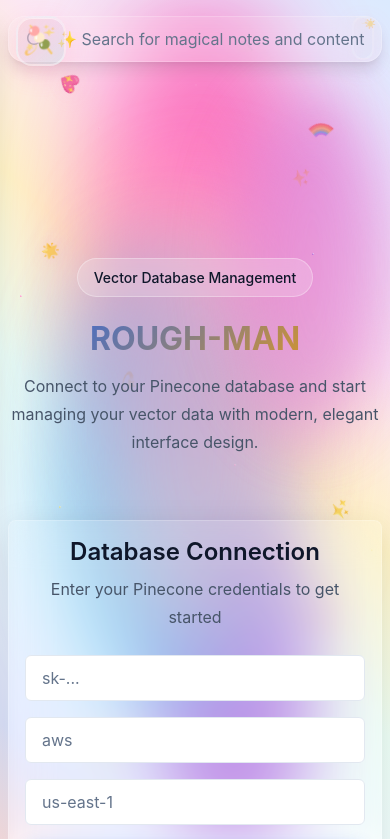
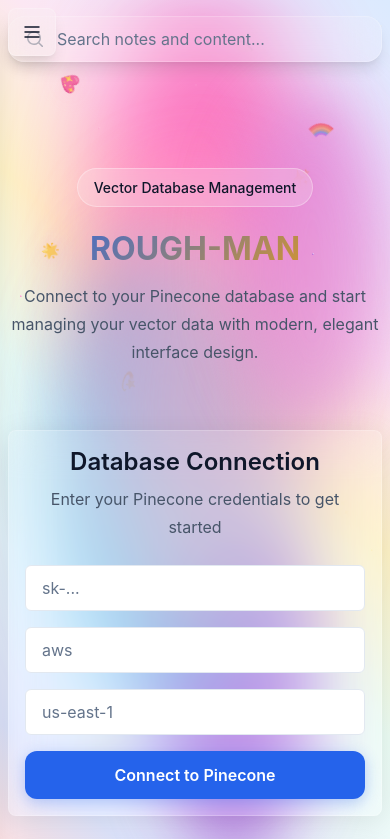
Before and after one commit to yuvasria924/roughGPT, a SvelteKit app in the folder rough-app/: page / in a window 390 px wide. Shown: the top 839 px of the page. Built offline with nearby package versions, Linux system fonts and the light colour scheme.

Commit message:
Update layout to remove kawaii elements and simplify design
cgen-237f14cb359541e38d9a0bfc84d9b75e

```diff
--- a/rough-app/src/routes/+layout.svelte
+++ b/rough-app/src/routes/+layout.svelte
@@ -49,11 +49,10 @@
 	});
 </script>
 
-<!-- Enhanced anime background with more vibrant colors -->
-<AnimeBackground opacity={0.6} />
+<AnimeBackground opacity={0.2} />
 
 <div class="layout-container">
-	<!-- Kawaii Sidebar -->
+	<!-- Sidebar -->
 	<Sidebar bind:isOpen={isSidebarOpen} />
 
 	<!-- Sidebar overlay for mobile -->
@@ -61,234 +60,88 @@
 		<div class="sidebar-overlay" onclick={closeSidebar}></div>
 	{/if}
 
-	<!-- Kawaii Menu Toggle Button -->
+	<!-- Menu Toggle Button -->
 	<button class="menu-toggle" onclick={toggleSidebar}>
-		<div class="menu-icon">
+		<svg viewBox="0 0 24 24" fill="none" stroke="currentColor" stroke-width="2">
 			{#if isSidebarOpen}
-				<span class="close-emoji">🌸</span>
+				<path d="M6 18L18 6M6 6l12 12"/>
 			{:else}
-				<span class="menu-emoji">🍡</span>
+				<path d="M3 12h18M3 6h18M3 18h18"/>
 			{/if}
-		</div>
-		<div class="button-sparkles">
-			<div class="sparkle sparkle-1">✨</div>
-			<div class="sparkle sparkle-2">💫</div>
-		</div>
+		</svg>
 	</button>
 
-	<!-- Enhanced Theme Toggle -->
+	<!-- Theme Toggle -->
 	<div class="theme-toggle-container">
-		<div class="theme-wrapper">
-			<ThemeToggle size="md" />
-			<div class="theme-sparkles">
-				<div class="sparkle">🌙</div>
-				<div class="sparkle">☀️</div>
-			</div>
-		</div>
+		<ThemeToggle size="md" />
 	</div>
 
-	<!-- Magical Floating Search Bar -->
+	<!-- Floating Search Bar -->
 	<FloatingSearchBar
-		placeholder="✨ Search for magical notes and content... 🔍"
+		placeholder="Search notes and content..."
 		value={searchQuery}
 		on:search={handleSearch}
 	/>
 
-	<!-- Main Content with enhanced styling -->
+	<!-- Main Content -->
 	<main class="main-content">
 		{@render children()}
 	</main>
-
-	<!-- Floating action button -->
-	<button class="fab">
-		<span class="fab-emoji">✨</span>
-		<div class="fab-sparkles">
-			<div class="sparkle">💖</div>
-			<div class="sparkle">🌟</div>
-			<div class="sparkle">💫</div>
-		</div>
-	</button>
 </div>
 
 <style>
 	.layout-container {
 		min-height: 100vh;
 		position: relative;
-		overflow-x: hidden;
 	}
 
 	.menu-toggle {
 		position: fixed;
-		top: var(--space-6);
-		left: var(--space-6);
+		top: var(--space-4);
+		left: var(--space-4);
 		z-index: 60;
-		background: linear-gradient(135deg,
-			rgba(255, 182, 193, 0.3),
-			rgba(221, 160, 221, 0.2),
-			rgba(173, 216, 230, 0.3)
-		);
+		background: rgba(255, 255, 255, 0.15);
 		backdrop-filter: blur(20px);
-		-webkit-backdrop-filter: blur(20px);
-		border: 2px solid rgba(255, 255, 255, 0.4);
-		border-radius: var(--radius-2xl);
+		border: 1px solid rgba(255, 255, 255, 0.2);
+		border-radius: var(--radius-lg);
 		padding: var(--space-3);
+		color: var(--text-primary);
 		cursor: pointer;
 		transition: all var(--transition-base);
-		width: 60px;
-		height: 60px;
+		width: 48px;
+		height: 48px;
 		display: flex;
 		align-items: center;
 		justify-content: center;
-		box-shadow:
-			0 8px 25px rgba(255, 105, 180, 0.2),
-			inset 0 1px 0 rgba(255, 255, 255, 0.5);
-		position: relative;
-		overflow: hidden;
+		box-shadow: var(--shadow-lg);
 	}
 
 	[data-theme="dark"] .menu-toggle {
-		background: linear-gradient(135deg,
-			rgba(88, 28, 135, 0.4),
-			rgba(139, 92, 246, 0.3),
-			rgba(168, 85, 247, 0.3)
-		);
-		border: 2px solid rgba(255, 255, 255, 0.2);
-		box-shadow:
-			0 8px 25px rgba(139, 92, 246, 0.3),
-			inset 0 1px 0 rgba(255, 255, 255, 0.2);
+		background: rgba(15, 23, 42, 0.4);
+		border: 1px solid rgba(255, 255, 255, 0.1);
 	}
 
 	.menu-toggle:hover {
-		transform: scale(1.1) rotate(5deg);
-		border-color: #FF69B4;
-		box-shadow:
-			0 12px 35px rgba(255, 105, 180, 0.4),
-			0 0 20px rgba(255, 105, 180, 0.3),
-			inset 0 1px 0 rgba(255, 255, 255, 0.6);
+		background: rgba(255, 255, 255, 0.25);
+		transform: scale(1.05);
+		border-color: var(--color-primary);
 	}
 
-	.menu-icon {
-		font-size: 1.8rem;
-		transition: all var(--transition-base);
-		animation: iconBob 3s ease-in-out infinite;
+	[data-theme="dark"] .menu-toggle:hover {
+		background: rgba(15, 23, 42, 0.6);
 	}
 
-	@keyframes iconBob {
-		0%, 100% {
-			transform: translateY(0) rotate(0deg);
-		}
-		50% {
-			transform: translateY(-3px) rotate(10deg);
-		}
-	}
-
-	.button-sparkles {
-		position: absolute;
-		top: 0;
-		left: 0;
-		width: 100%;
-		height: 100%;
-		pointer-events: none;
-	}
-
-	.button-sparkles .sparkle {
-		position: absolute;
-		font-size: 0.8rem;
-		animation: buttonSparkle 4s infinite ease-in-out;
-		opacity: 0;
-	}
-
-	.sparkle-1 {
-		top: 10%;
-		right: 15%;
-		color: #FF69B4;
-		animation-delay: 0s;
-	}
-
-	.sparkle-2 {
-		bottom: 15%;
-		left: 10%;
-		color: #9932CC;
-		animation-delay: 2s;
-	}
-
-	@keyframes buttonSparkle {
-		0%, 100% {
-			opacity: 0;
-			transform: scale(0.5) rotate(0deg);
-		}
-		50% {
-			opacity: 1;
-			transform: scale(1.2) rotate(180deg);
-		}
+	.menu-toggle svg {
+		width: 20px;
+		height: 20px;
+		transition: transform var(--transition-base);
 	}
 
 	.theme-toggle-container {
 		position: fixed;
-		top: var(--space-6);
-		right: var(--space-6);
+		top: var(--space-4);
+		right: var(--space-4);
 		z-index: 50;
-	}
-
-	.theme-wrapper {
-		position: relative;
-		padding: var(--space-2);
-		background: linear-gradient(135deg,
-			rgba(255, 182, 193, 0.2),
-			rgba(221, 160, 221, 0.15),
-			rgba(173, 216, 230, 0.2)
-		);
-		backdrop-filter: blur(15px);
-		border: 2px solid rgba(255, 255, 255, 0.3);
-		border-radius: var(--radius-2xl);
-		box-shadow: 0 8px 25px rgba(255, 105, 180, 0.15);
-	}
-
-	[data-theme="dark"] .theme-wrapper {
-		background: linear-gradient(135deg,
-			rgba(88, 28, 135, 0.3),
-			rgba(139, 92, 246, 0.2),
-			rgba(168, 85, 247, 0.2)
-		);
-		border: 2px solid rgba(255, 255, 255, 0.15);
-		box-shadow: 0 8px 25px rgba(139, 92, 246, 0.2);
-	}
-
-	.theme-sparkles {
-		position: absolute;
-		top: -5px;
-		right: -5px;
-		width: 20px;
-		height: 20px;
-	}
-
-	.theme-sparkles .sparkle {
-		position: absolute;
-		font-size: 0.7rem;
-		animation: themeSparkle 6s infinite ease-in-out;
-	}
-
-	.theme-sparkles .sparkle:first-child {
-		top: 0;
-		left: 0;
-		animation-delay: 0s;
-	}
-
-	.theme-sparkles .sparkle:last-child {
-		bottom: 0;
-		right: 0;
-		animation-delay: 3s;
-	}
-
-	@keyframes themeSparkle {
-		0%, 100% {
-			opacity: 0;
-			transform: scale(0.3);
-		}
-		50% {
-			opacity: 1;
-			transform: scale(1);
-		}
 	}
 
 	.sidebar-overlay {
@@ -297,191 +150,42 @@
 		left: 0;
 		width: 100%;
 		height: 100%;
-		background: linear-gradient(45deg,
-			rgba(255, 105, 180, 0.1),
-			rgba(153, 50, 204, 0.1),
-			rgba(65, 105, 225, 0.1)
-		);
-		backdrop-filter: blur(8px);
+		background: rgba(0, 0, 0, 0.3);
+		backdrop-filter: blur(4px);
 		z-index: 35;
 		animation: fadeIn var(--transition-base) ease-out;
 	}
 
 	.main-content {
-		padding-top: 140px; /* Space for floating search bar */
+		padding-top: 100px; /* Space for floating search bar */
 		min-height: 100vh;
-		transition: all var(--transition-base);
-		position: relative;
-		z-index: 1;
+		transition: transform var(--transition-base);
 	}
 
-	.fab {
-		position: fixed;
-		bottom: var(--space-8);
-		right: var(--space-8);
-		z-index: 45;
-		width: 70px;
-		height: 70px;
-		border-radius: 50%;
-		border: none;
-		background: linear-gradient(135deg, #FF69B4, #9932CC, #4169E1);
-		color: white;
-		cursor: pointer;
-		box-shadow:
-			0 8px 25px rgba(255, 105, 180, 0.4),
-			0 4px 15px rgba(153, 50, 204, 0.3);
-		transition: all var(--transition-base);
-		display: flex;
-		align-items: center;
-		justify-content: center;
-		font-size: 1.8rem;
-		animation: fabPulse 4s ease-in-out infinite;
-		position: relative;
-		overflow: hidden;
-	}
+	/* Responsive adjustments */
+	@media (max-width: 768px) {
+		.menu-toggle,
+		.theme-toggle-container {
+			top: var(--space-2);
+		}
 
-	.fab:hover {
-		transform: scale(1.15) rotate(15deg);
-		box-shadow:
-			0 15px 40px rgba(255, 105, 180, 0.5),
-			0 8px 25px rgba(153, 50, 204, 0.4),
-			0 0 30px rgba(65, 105, 225, 0.3);
-	}
+		.menu-toggle {
+			left: var(--space-2);
+		}
 
-	.fab-emoji {
-		animation: fabSpin 3s linear infinite;
-		filter: drop-shadow(0 2px 4px rgba(0, 0, 0, 0.3));
-	}
+		.theme-toggle-container {
+			right: var(--space-2);
+		}
 
-	@keyframes fabPulse {
-		0%, 100% {
-			transform: scale(1);
-		}
-		50% {
-			transform: scale(1.05);
+		.main-content {
+			padding-top: 120px;
 		}
 	}
 
-	@keyframes fabSpin {
-		0% {
-			transform: rotate(0deg);
-		}
-		100% {
-			transform: rotate(360deg);
+	@media (min-width: 1024px) {
+		.main-content {
+			margin-left: 0;
+			transition: margin-left var(--transition-base);
 		}
 	}
-
-	.fab-sparkles {
-		position: absolute;
-		top: 0;
-		left: 0;
-		width: 100%;
-		height: 100%;
-		pointer-events: none;
-	}
-
-	.fab-sparkles .sparkle {
-		position: absolute;
-		font-size: 0.9rem;
-		animation: fabSparkle 3s infinite ease-in-out;
-	}
-
-	.fab-sparkles .sparkle:nth-child(1) {
-		top: 10%;
-		left: 20%;
-		color: #FFB6C1;
-		animation-delay: 0s;
-	}
-
-	.fab-sparkles .sparkle:nth-child(2) {
-		top: 20%;
-		right: 15%;
-		color: #DDA0DD;
-		animation-delay: 1s;
-	}
-
-	.fab-sparkles .sparkle:nth-child(3) {
-		bottom: 15%;
-		left: 25%;
-		color: #87CEEB;
-		animation-delay: 2s;
-	}
-
-	@keyframes fabSparkle {
-		0%, 100% {
-			opacity: 0;
-			transform: scale(0.5) translateY(0);
-		}
-		50% {
-			opacity: 1;
-			transform: scale(1.2) translateY(-10px);
-		}
-	}
-
-	/* Mobile responsive */
-	@media (max-width: 768px) {
-		.menu-toggle,
-		.theme-toggle-container {
-			top: var(--space-4);
-		}
-
-		.menu-toggle {
-			left: var(--space-4);
-			width: 50px;
-			height: 50px;
-		}
-
-		.theme-toggle-container {
-			right: var(--space-4);
-		}
-
-		.main-content {
-			padding-top: 160px;
-		}
-
-		.fab {
-			bottom: var(--space-6);
-			right: var(--space-6);
-			width: 60px;
-			height: 60px;
-			font-size: 1.5rem;
-		}
-
-		.menu-icon {
-			font-size: 1.5rem;
-		}
-	}
-
-	/* Reduced motion accessibility */
-	@media (prefers-reduced-motion: reduce) {
-		.menu-icon,
-		.fab-emoji,
-		.button-sparkles .sparkle,
-		.theme-sparkles .sparkle,
-		.fab-sparkles .sparkle,
-		.fab {
-			animation: none;
-		}
-	}
-
-	/* Enhanced glow effects for dark mode */
-	[data-theme="dark"] .menu-toggle:hover {
-		box-shadow:
-			0 12px 35px rgba(139, 92, 246, 0.5),
-			0 0 25px rgba(139, 92, 246, 0.4),
-			inset 0 1px 0 rgba(255, 255, 255, 0.3);
-	}
-
-	[data-theme="dark"] .fab {
-		box-shadow:
-			0 8px 25px rgba(139, 92, 246, 0.4),
-			0 4px 15px rgba(168, 85, 247, 0.3);
-	}
-
-	[data-theme="dark"] .fab:hover {
-		box-shadow:
-			0 15px 40px rgba(139, 92, 246, 0.6),
-			0 8px 25px rgba(168, 85, 247, 0.5),
-			0 0 35px rgba(139, 92, 246, 0.4);
-	}
 </style>
```
